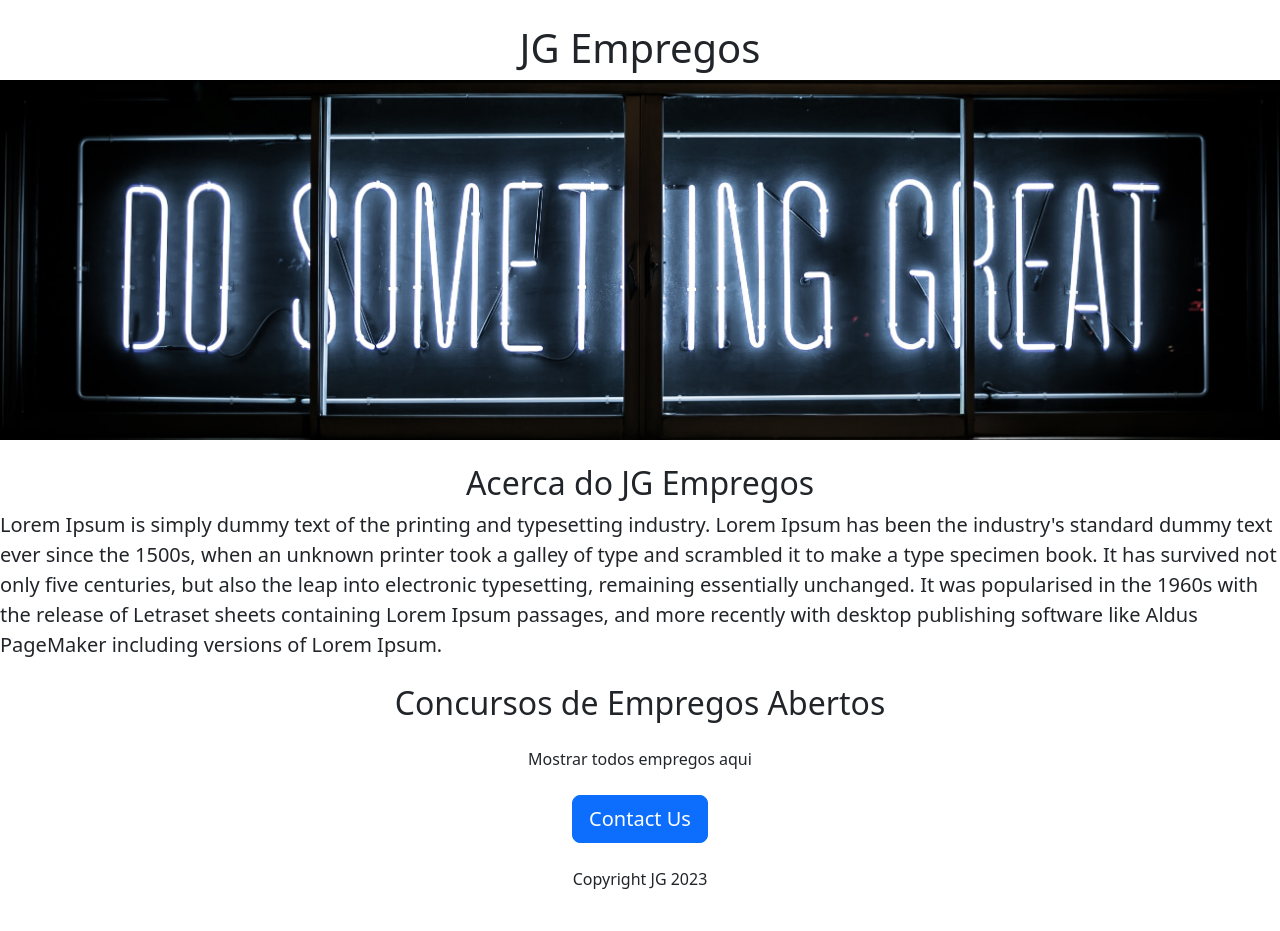
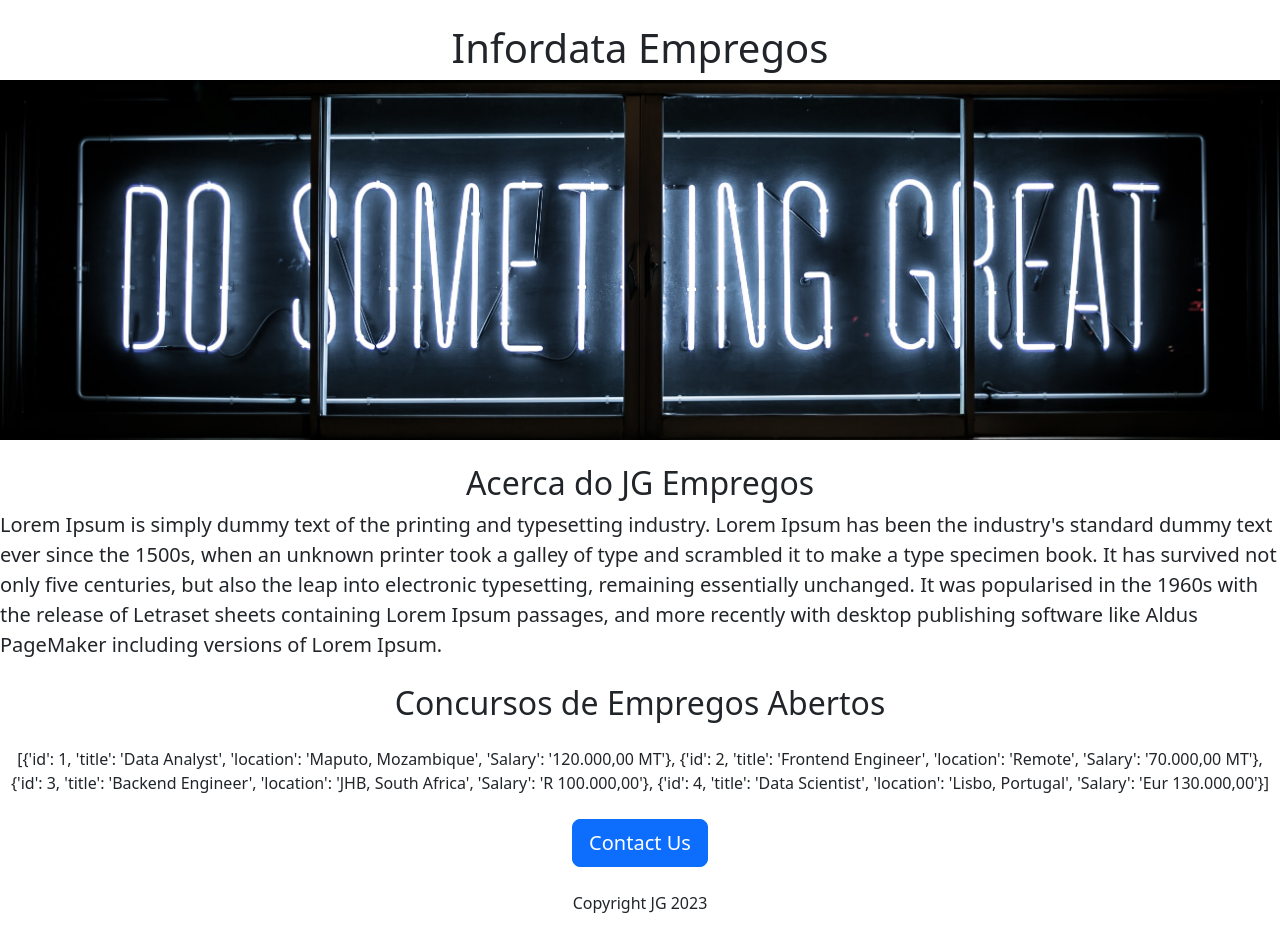
Before and after one commit to jgemo/justino-gemo-website-v2, a Flask app: page / in a window 1280 px wide. Before the commit the page ends 889 px from the top, so only its background shows below. Run offline with Flask 2, Linux system fonts and the light colour scheme.

Commit message:
versao 1 de Link de dados

```diff
--- a/app.py
+++ b/app.py
@@ -2,10 +2,36 @@ from flask import Flask, render_template
 
 app = Flask(__name__)
 
+JOBS = [
+  {
+    'id': 1,
+    'title': 'Data Analyst',
+    'location': 'Maputo, Mozambique',
+    'Salary': '120.000,00 MT'
+  },
+  {
+    'id': 2,
+    'title': 'Frontend Engineer',
+    'location': 'Remote',
+    'Salary': '70.000,00 MT'
+  },
+  {
+    'id': 3,
+    'title': 'Backend Engineer',
+    'location': 'JHB, South Africa',
+    'Salary': 'R 100.000,00'
+  },
+  {
+    'id': 4,
+    'title': 'Data Scientist',
+    'location': 'Lisbo, Portugal',
+    'Salary': 'Eur 130.000,00'
+  }
+]
 
 @app.route("/")
 def hello_justino():
-    return render_template('home.html')
+    return render_template('home.html',jobs=JOBS,company_name='Infordata')
 
 
 if __name__ == "__main__":
--- a/templates/home.html
+++ b/templates/home.html
@@ -15,12 +15,14 @@
   </head>
    <body>
       <div id="container">
-      <h1 class="text-center mt-2 mt-4">JG Empregos</h1>
+      <h1 class="text-center mt-2 mt-4">{{company_name}} Empregos</h1>
     <img class="img-fluid" id="banner" src="https://justino-gemo-website-1.jgemo.repl.co/static/banner.jpeg" height="320">
     <h2 class="text-center mt-2 mt-4">Acerca do JG Empregos</h2>
     <p class="lead">Lorem Ipsum is simply dummy text of the printing and typesetting industry. Lorem Ipsum has been the industry's standard dummy text ever since the 1500s, when an unknown printer took a galley of type and scrambled it to make a type specimen book. It has survived not only five centuries, but also the leap into electronic typesetting, remaining essentially unchanged. It was popularised in the 1960s with the release of Letraset sheets containing Lorem Ipsum passages, and more recently with desktop publishing software like Aldus PageMaker including versions of Lorem Ipsum.</p>
     <h2 class="text-center mt-2 mt-4">Concursos de Empregos Abertos</h2>
-    <p class="text-center mt-4">Mostrar todos empregos aqui</p>
+    <p class="text-center mt-4">
+      {{jobs}}
+    </p>
         <div class="text-center mt-4">
           <button class="btn btn-primary btn-lg">Contact Us</button>
           <p class="mt-4">Copyright JG 2023</p>
```
